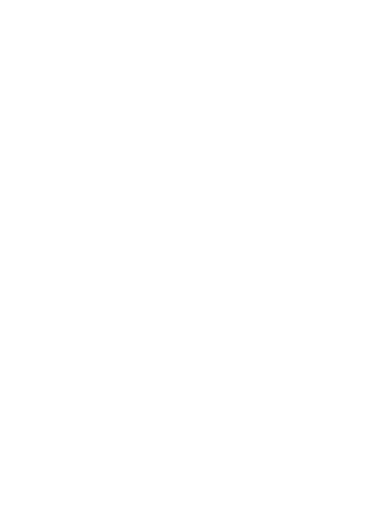
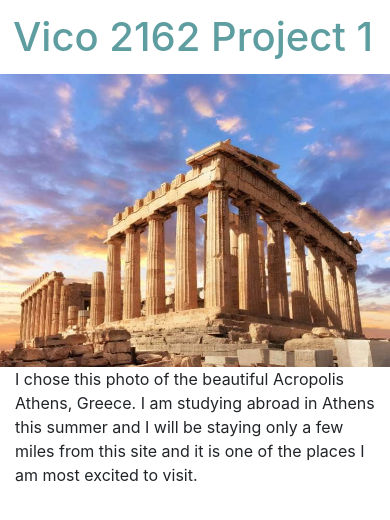
Before and after one commit to sophiereed/vico2162_project1, a plain HTML site: page index.html in a window 390 px wide. Drawn offline with nearby package versions, Linux system fonts and the light colour scheme.

Commit message:
project commit
02/13/20
5:55pm

```diff
--- a/css/main.css
+++ b/css/main.css
@@ -0,0 +1,7 @@
+h1 {
+	border-bottom-width: 10px;
+	margin: 10px;
+	padding: 3px;
+	color: cadetblue;
+	font-family: inherit;
+}
--- a/index.html
+++ b/index.html
@@ -3,24 +3,27 @@
 
 
 <head>
-	<title></title>
+	<title>Project 1 - Sophie Reed</title>
 	<link rel="stylesheet" href="https://stackpath.bootstrapcdn.com/bootstrap/4.4.1/css/bootstrap.min.css" integrity="sha384-Vkoo8x4CGsO3+Hhxv8T/Q5PaXtkKtu6ug5TOeNV6gBiFeWPGFN9MuhOf23Q9Ifjh" crossorigin="anonymous">
-	<!--<link href="css/main.css" rel="stylesheet">-->
+	<link href="css/main.css" rel="stylesheet">
 </head>
 
 <body>
-	<h1></h1>
+	<h1>Vico 2162 Project 1</h1>
+	<div class="row">
+			<img src="img/acropolis.jpg" class="col-lg-6 col-xs-12" alt="Acropolis in Athens, Greece">
+
+		<div class="col-lg-6 col-xs-12">
+			<p class="col-md-4 col-lg-6"> I chose this photo of the beautiful Acropolis Athens, Greece. I am studying abroad in Athens this summer and I will be staying only a few miles from this site and it is one of the places I am most excited to visit.
+			</p>
+		</div><!--close .paragraphContainer -->
+
+	</div><!--close .row -->
 
 
+	<script src="https://code.jquery.com/jquery-3.4.1.slim.min.js" integrity="sha384-J6qa4849blE2+poT4WnyKhv5vZF5SrPo0iEjwBvKU7imGFAV0wwj1yYfoRSJoZ+n" crossorigin="anonymous"></script>
+	<script src="https://cdn.jsdelivr.net/npm/popper.js@1.16.0/dist/umd/popper.min.js" integrity="sha384-Q6E9RHvbIyZFJoft+2mJbHaEWldlvI9IOYy5n3zV9zzTtmI3UksdQRVvoxMfooAo" crossorigin="anonymous"></script>
+	<script src="https://stackpath.bootstrapcdn.com/bootstrap/4.4.1/js/bootstrap.min.js" integrity="sha384-wfSDF2E50Y2D1uUdj0O3uMBJnjuUD4Ih7YwaYd1iqfktj0Uod8GCExl3Og8ifwB6" crossorigin="anonymous"></script>
 </body>
 
-
-
-
-
-
-
-
-
-
 </html>
```
Also changed, not shown: img/acropolis.jpg (added).
